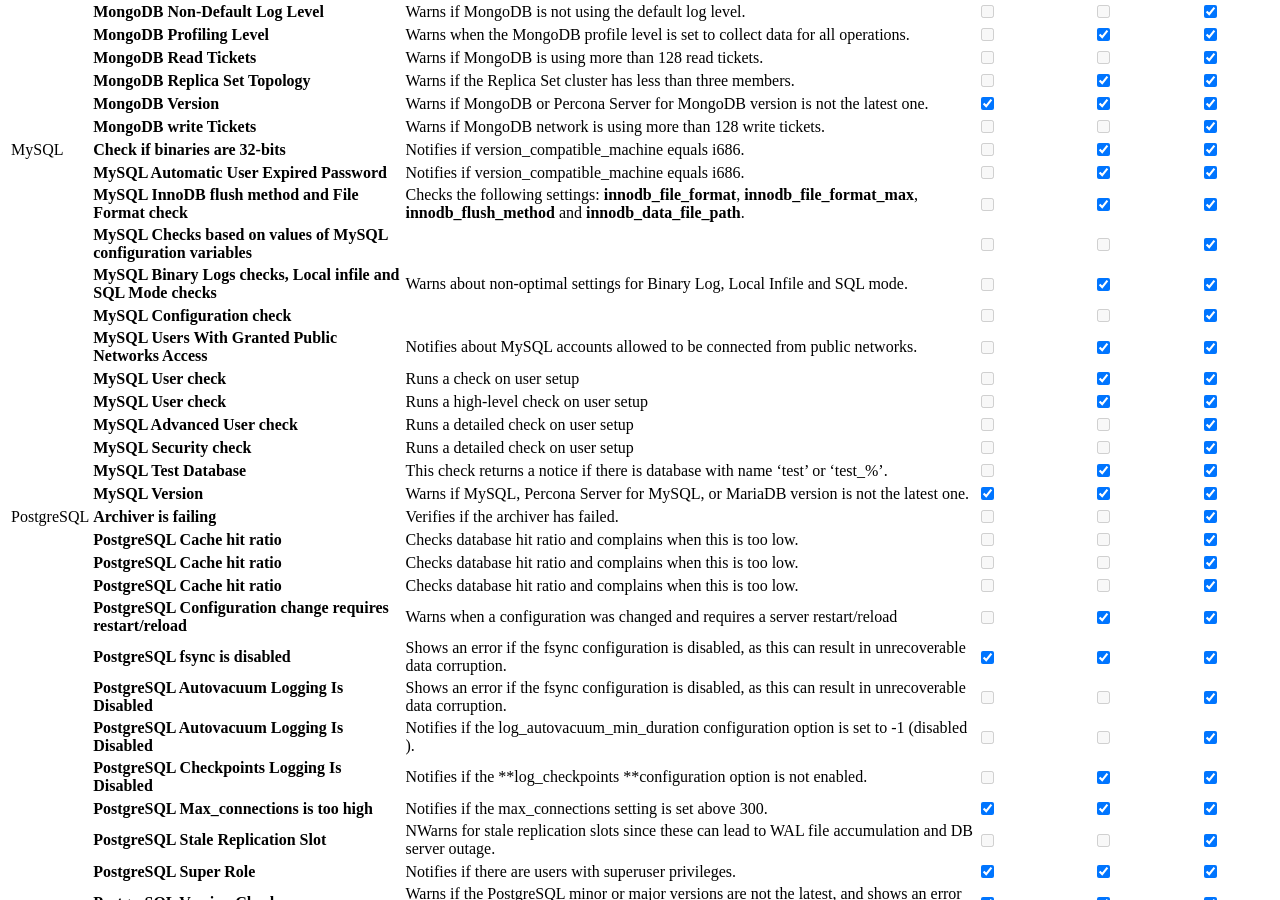
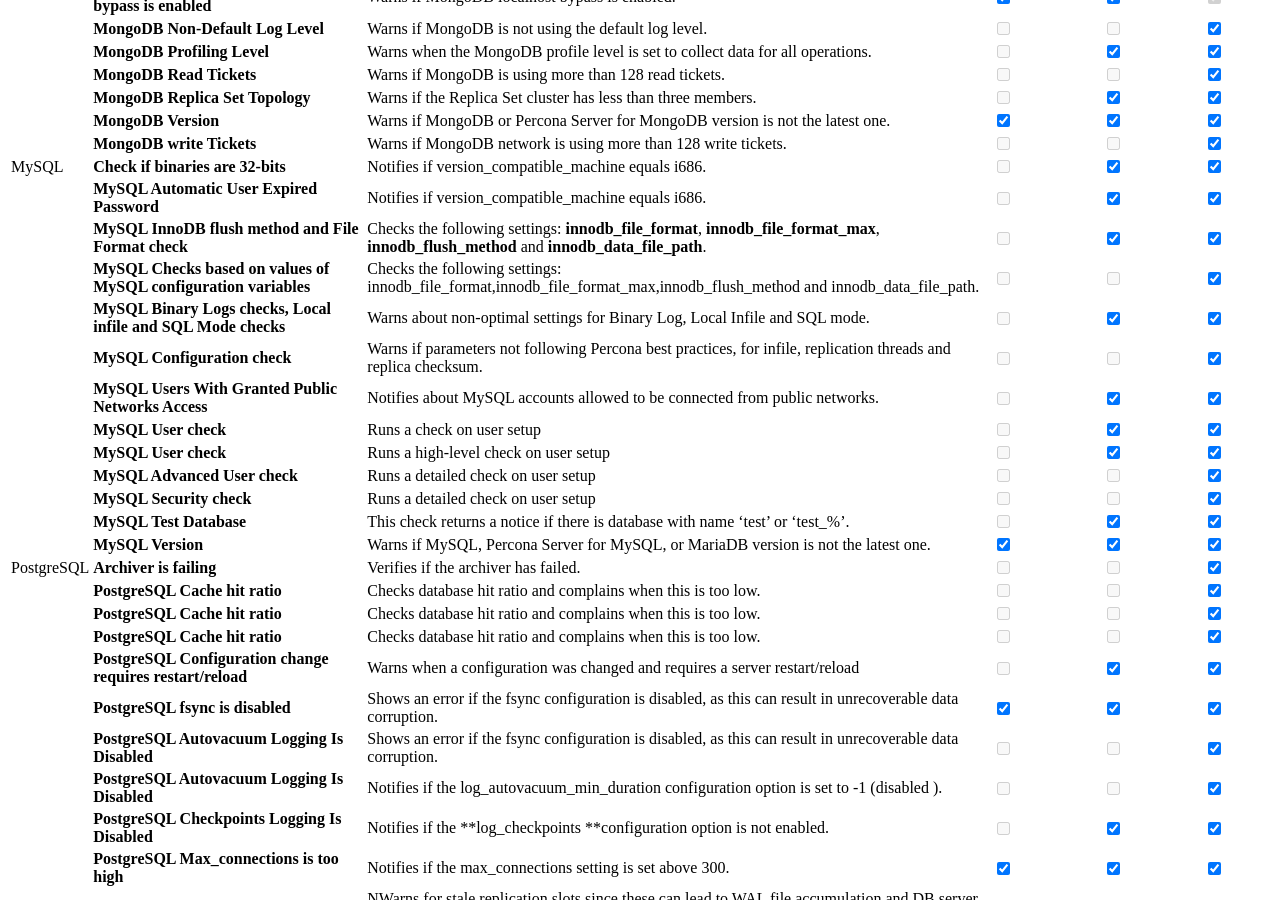
Before and after one commit to percona/portal-doc, an MkDocs documentation site: the page built from docs/checks.md, in a window 1280 px wide and 900 px high, scrolled down 1330 px. Built offline with MkDocs 1.6.1 and Material for MkDocs 9.7.7, drawn with Linux system fonts in a browser that asks for light colours; nearby versions of some CDN libraries.

Commit message:
more descriptions

```diff
--- a/docs/checks.md
+++ b/docs/checks.md
@@ -47,9 +47,9 @@
 |MySQL|  **Check if binaries are 32-bits**	|Notifies if version_compatible_machine equals i686.| <input type="checkbox" disabled   />  |<input type="checkbox" checked  /> | <input type="checkbox" checked />|
 ||**MySQL Automatic User Expired Password**	|Notifies if version_compatible_machine equals i686.| <input type="checkbox" disabled   />  |<input type="checkbox" checked  /> | <input type="checkbox" checked />|
 ||**MySQL InnoDB flush method and File Format check**|Checks the following settings: **innodb_file_format**, **innodb_file_format_max**, **innodb_flush_method** and **innodb_data_file_path**.| <input type="checkbox" disabled   />  |<input type="checkbox" checked  /> | <input type="checkbox" checked />|
-|| **MySQL Checks based on values of MySQL configuration variables**	|| <input type="checkbox" disabled   />  |<input type="checkbox"  disabled /> | <input type="checkbox" checked />|
+|| **MySQL Checks based on values of MySQL configuration variables**	|Checks the following settings: innodb_file_format,innodb_file_format_max,innodb_flush_method and innodb_data_file_path.| <input type="checkbox" disabled   />  |<input type="checkbox"  disabled /> | <input type="checkbox" checked />|
 ||**MySQL Binary Logs checks, Local infile and SQL Mode checks**	|Warns about non-optimal settings for Binary Log, Local Infile and SQL mode.| <input type="checkbox" disabled   />  |<input type="checkbox"  checked/> | <input type="checkbox" checked />|
-|| **MySQL Configuration check**	|| <input type="checkbox" disabled   />  |<input type="checkbox"  disabled /> | <input type="checkbox" checked />|
+|| **MySQL Configuration check**	|Warns if parameters not following Percona best practices, for infile, replication threads and replica checksum.| <input type="checkbox" disabled   />  |<input type="checkbox"  disabled /> | <input type="checkbox" checked />|
 || **MySQL Users With Granted Public Networks Access**	|Notifies about MySQL accounts allowed to be connected from public networks.| <input type="checkbox" disabled   />  |<input type="checkbox"  checked/> | <input type="checkbox" checked />|
 || **MySQL User check**	|Runs a check on user setup| <input type="checkbox" disabled   />  |<input type="checkbox"  checked/> | <input type="checkbox" checked />|
 || **MySQL User check**|Runs a high-level check on user setup| <input type="checkbox" disabled   />  |<input type="checkbox"  checked/> | <input type="checkbox" checked />|
```
